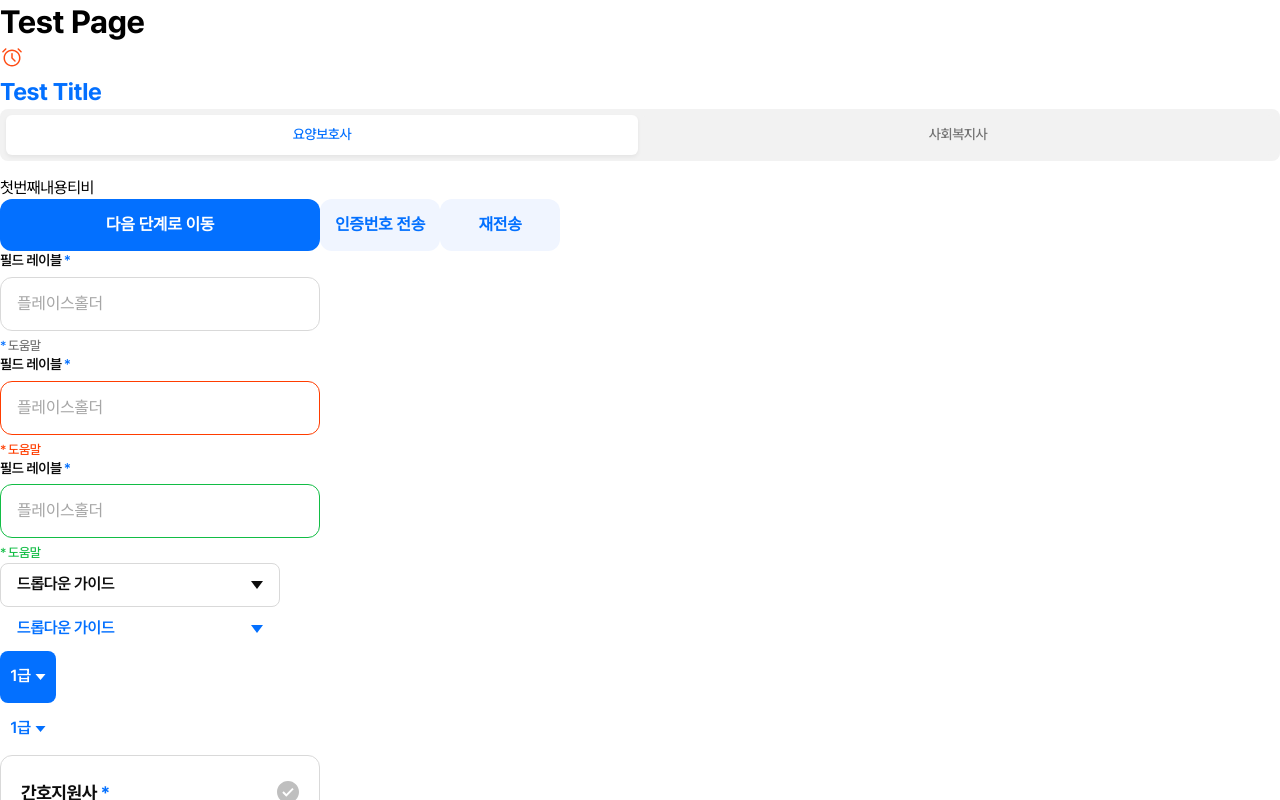
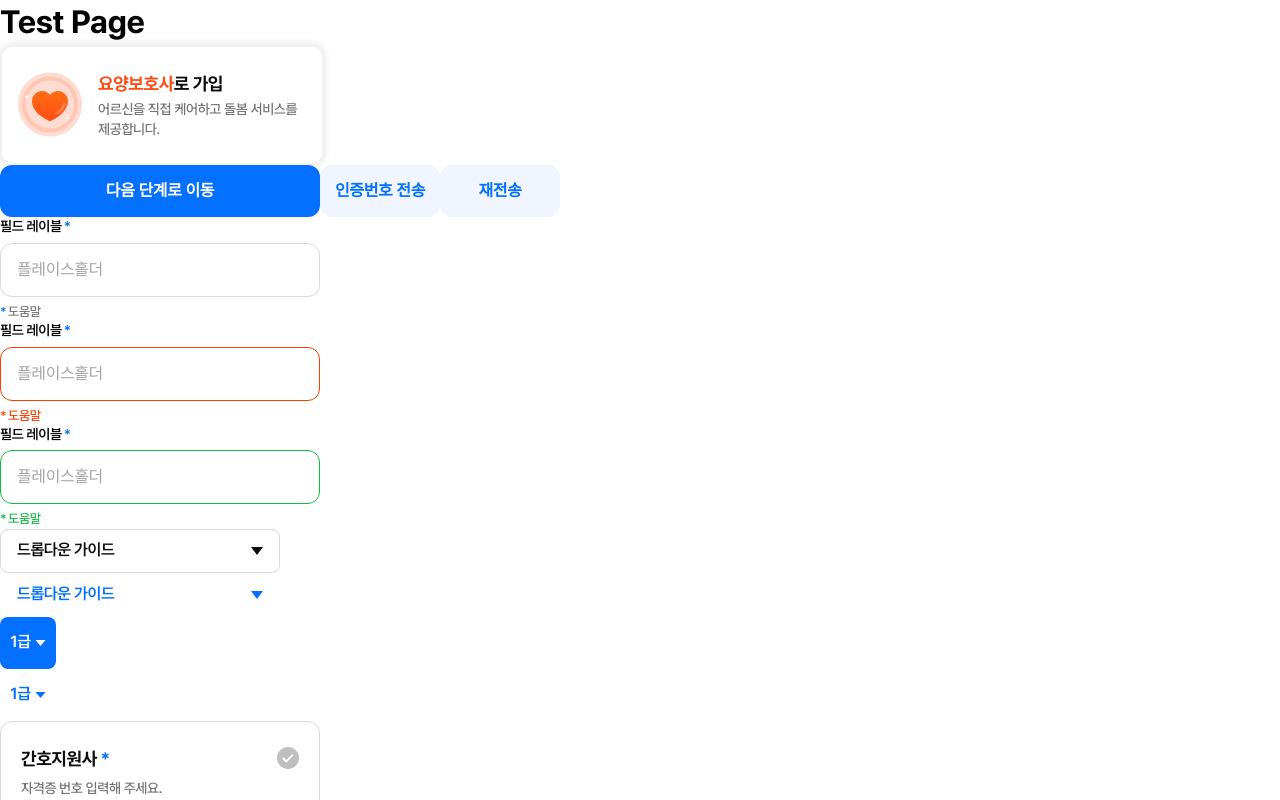
Before and after one commit to Early-Us/BeCareful-Client, a React (Vite) app: page /test in a window 1280 px wide. Shown: the top 800 px of the page. Built offline with nearby package versions, Linux system fonts and the light colour scheme.

Commit message:
feat: 요양보호사, 사회복지사 회원가입 카드 구현

```diff
--- a/src/App.tsx
+++ b/src/App.tsx
@@ -1,3 +1,4 @@
+import SignUp from '@/page/SignUp/SignUp';
 import { TestPage } from '@/page/TestPage';
 import { Route, Routes } from 'react-router-dom';
 import LoginPage from './page/Login/LoginPage';
@@ -7,7 +8,10 @@ function App() {
     <Routes>
       <Route path="/" />
       <Route path="/test" element={<TestPage />} />
+
       <Route path="/login" element={<LoginPage />} />
+
+      <Route path="/signup" element={<SignUp />} />
     </Routes>
   );
 }
--- /dev/null
+++ b/src/components/common/SingUp/CareGiverCard.tsx
@@ -0,0 +1,70 @@
+import { styled } from 'styled-components';
+import { ReactComponent as RedHeart } from '@/assets/icons/signup/RedHeart.svg';
+
+interface CareGiverCardProps {
+  pressed: boolean;
+}
+
+export const CareGiverCard = ({ pressed }: CareGiverCardProps) => {
+  return (
+    <RoleCardContainer pressed={pressed}>
+      <RedHeart />
+      <RoleCardText>
+        <RoleCardHeader>
+          <span className="highlight">요양보호사</span> <span>로 가입</span>
+        </RoleCardHeader>
+
+        <span>어르신을 직접 케어하고 돌봄 서비스를 제공합니다.</span>
+      </RoleCardText>
+    </RoleCardContainer>
+  );
+};
+
+const RoleCardContainer = styled.div<{ pressed: boolean }>`
+  display: inline-flex;
+  flex-direction: row;
+  align-items: center;
+  padding: 24px 16px;
+  gap: 16px;
+  box-sizing: border-box;
+  border-radius: 12px;
+
+  box-shadow: 0px 0px 8px 0px rgba(0, 0, 0, 0.12);
+  background-color: ${({ theme, pressed }) =>
+    pressed ? '#fff7f6' : theme.colors.white};
+  border: 2px solid
+    ${({ theme, pressed }) =>
+      pressed ? theme.colors.mainOrange : theme.colors.gray50};
+`;
+
+const RoleCardText = styled.div`
+  display: flex;
+  flex-direction: column;
+  justify-content: center;
+  align-items: flex-start;
+  gap: 4px;
+  word-wrap: break-word;
+  width: 208px;
+
+  span:last-child {
+    font-size: ${({ theme }) => theme.typography.fontSize.body2};
+    font-weight: ${({ theme }) => theme.typography.fontWeight.medium};
+    color: ${({ theme }) => theme.colors.gray500};
+  }
+`;
+
+const RoleCardHeader = styled.div`
+  display: flex;
+  align-items: center;
+  font-size: ${({ theme }) => theme.typography.fontSize.title4};
+  font-weight: ${({ theme }) => theme.typography.fontWeight.bold};
+
+  .highlight {
+    color: ${({ theme }) => theme.colors.mainOrange};
+  }
+  span:nth-child(2) {
+    color: ${({ theme }) => theme.colors.gray900};
+    font-size: ${({ theme }) => theme.typography.fontSize.title4};
+    font-weight: ${({ theme }) => theme.typography.fontWeight.bold};
+  }
+`;
--- a/src/page/TestPage.tsx
+++ b/src/page/TestPage.tsx
@@ -1,6 +1,3 @@
-import styled from 'styled-components';
-import { ReactComponent as IconAlarm } from '@/assets/icons/IconAlarm.svg';
-import { Tab } from '@/components/common/Tab/Tab';
 import { Button } from '@/components/common/Button/Button';
 import { InputBox } from '@/components/common/InputBox/InputBox';
 import { Dropdown } from '@/components/common/Dropdown/Dropdown';
@@ -9,13 +6,12 @@ import { SmallDropdown } from '@/components/common/Dropdown/SmallDropdown';
 import { MiddleDropdown } from '@/components/common/Dropdown/MiddleDropdown';
 import { NursingQualificationCard } from '@/components/common/QualificationCard/NursingQualificationCard';
 import { Toggle } from '@/components/common/Toggle/Toggle';
+
 import { CheckBox } from '../components/common/CheckBox/CheckBox';
 
+import { CareGiverCard } from '@/components/common/SingUp/CareGiverCard';
+
 export const TestPage = () => {
-  const tabData = [
-    { name: '요양보호사', content: <Tab1Content /> },
-    { name: '사회복지사', content: <Tab2Content /> },
-  ];
   const [selectedDropContents, setSelectedDropContents] = useState<string[]>(
     [],
   );
@@ -44,14 +40,19 @@ export const TestPage = () => {
     setIsChecked(check);
   };
 
+  const [pressed, setPressed] = useState(false);
+  const handleCardClick = () => {
+    setPressed(!pressed);
+  };
+
   return (
     <div>
       <h1>Test Page</h1>
-      <IconWrapper>
-        <IconAlarm />
-      </IconWrapper>
-      <Title>Test Title</Title>
-      <Tab tabs={tabData} />
+
+      <div onClick={handleCardClick}>
+        <CareGiverCard pressed={pressed} />
+      </div>
+
       <Button variant="blue" width="320px" height="52px">
         다음 단계로 이동
       </Button>
@@ -150,18 +151,3 @@ export const TestPage = () => {
     </div>
   );
 };
-
-const Tab1Content = () => <div>첫번째내용티비</div>;
-const Tab2Content = () => <div>두번째내용티비</div>;
-
-const IconWrapper = styled.div`
-  path {
-    fill: ${({ theme }) => theme.colors.mainOrange};
-  }
-`;
-
-const Title = styled.div`
-  color: ${({ theme }) => theme.colors.mainBlue};
-  font-size: ${({ theme }) => theme.typography.fontSize.title1};
-  font-weight: ${({ theme }) => theme.typography.fontWeight.bold};
-`;
```
Also changed, not shown: src/components/common/SingUp/SocialCard.tsx (added, +70 -0 lines), src/assets/icons/signup/GreenCheck.svg (added), src/assets/icons/signup/RedHeart.svg (added).
